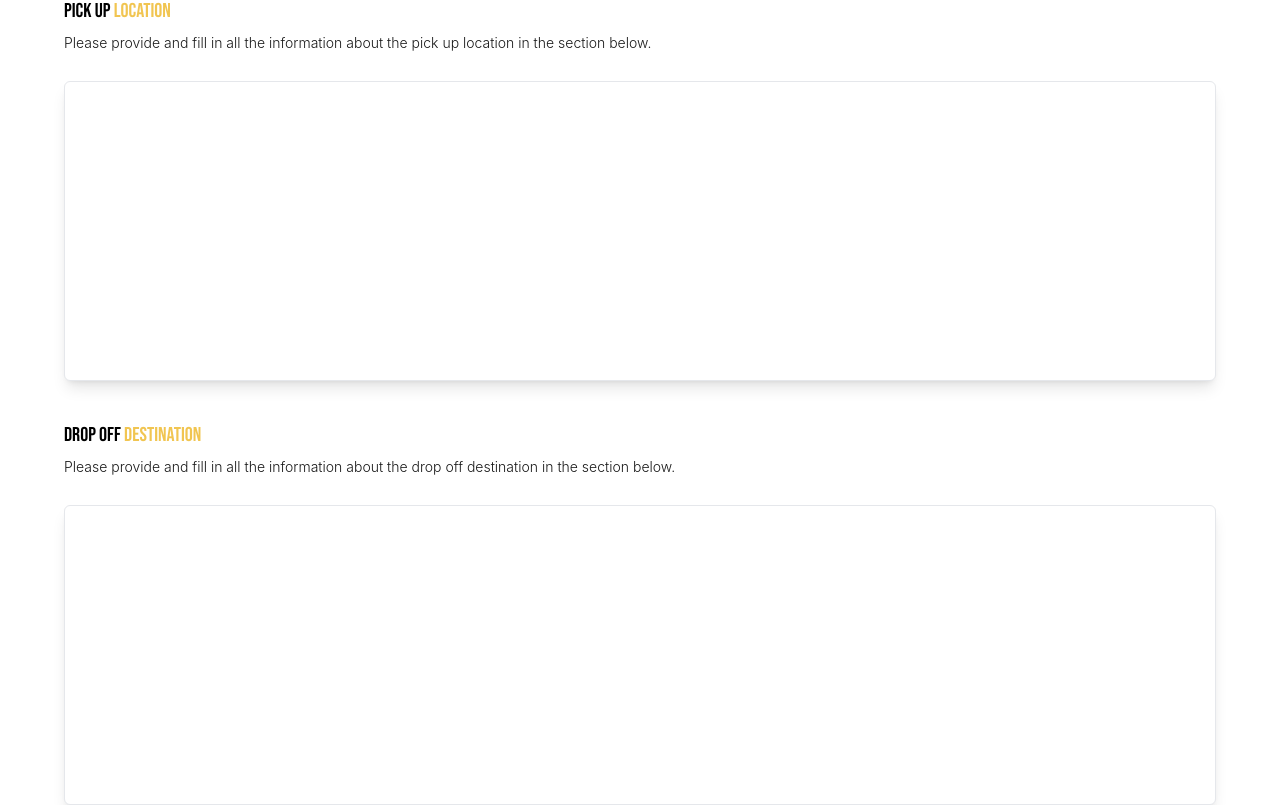
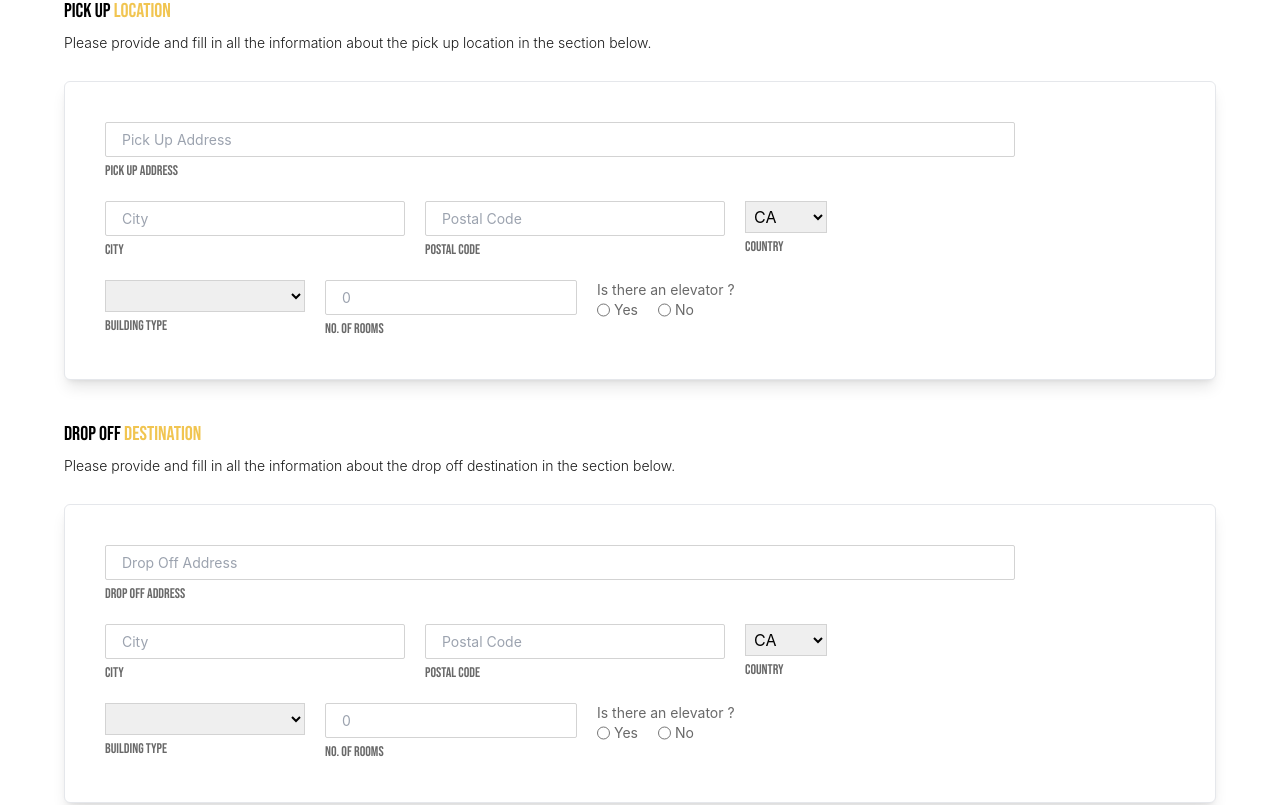
Before and after one commit to nic5694/MovingExpress, a React (Create React App) app in the folder frontend/: page /ShipmentQuote in a window 1280 px wide. Shown: the part 820-1625 px from the top of the page. Built offline with nearby package versions, Linux system fonts and the light colour scheme; a web font is replaced by a local one.

Commit message:
finished shipment quote page (is responsive) + did not set up sign up and login page because waiting for auth0 + still need to add E2E testing

```diff
--- a/frontend/src/Pages/ShipmentQuotePage.tsx
+++ b/frontend/src/Pages/ShipmentQuotePage.tsx
@@ -54,7 +54,7 @@ function ShipmentQuotePage() {
                     </div>
 
                     <div className='flex flex-col gap-1'>
-                      <input type="text" className='border border-[lightgray] text-sm  h-[35px] px-4 rounded-sm py-1' placeholder='Phone number'/>
+                      <input type="text" className='border border-[lightgray] text-sm  h-[35px] px-4 rounded-sm py-1' placeholder='Phone Number'/>
                       <label style={{fontFamily : "Bebas Neue, cursive"}} className='text-[#696969] text-sm'>Phone Number</label>
                     </div>
 
@@ -78,12 +78,12 @@ function ShipmentQuotePage() {
                         </label>
 
                         <label className='flex gap-1'>
-                          <input type="radio" name="contact" value="email"/>
+                          <input type="radio" name="contact" value="phonenumber"/>
                           <span>Phone Number</span>
                         </label>
 
                         <label className='flex gap-1'>
-                          <input type="radio" name="contact" value="email"/>
+                          <input type="radio" name="contact" value="both"/>
                           <span>Both</span>
                         </label>
 
@@ -109,9 +109,78 @@ function ShipmentQuotePage() {
                 Please provide and fill in all the information about the pick up location in the section below.
               </div>
 
-              <div className='bg-white h-[300px] shadow-lg border rounded-md'>
+              <div className='bg-white shadow-lg border rounded-md flex flex-col gap-5 px-10 py-10'>
+
+                <div className='flex flex-col gap-1'>
+                  <input type="text" className='border border-[lightgray] text-sm  h-[35px] px-4 rounded-sm py-1 w-[85%]' placeholder='Pick Up Address'/>
+                  <label style={{fontFamily : "Bebas Neue, cursive"}} className='text-[#696969] text-sm'>Pick up address</label>
+                </div>
+
+                <div className="flex gap-5 flex-wrap">
+                  <div className='flex flex-col gap-1'>
+                    <input type="text" className='border border-[lightgray] text-sm  h-[35px] px-4 rounded-sm py-1 w-[300px]' placeholder='City'/>
+                    <label style={{fontFamily : "Bebas Neue, cursive"}} className='text-[#696969] text-sm'>city</label>
+                  </div>
+
+                  <div className='flex flex-col gap-1'>
+                    <input type="text" className='border border-[lightgray] text-sm  h-[35px] px-4 rounded-sm py-1 w-[300px]' placeholder='Postal Code'/>
+                    <label style={{fontFamily : "Bebas Neue, cursive"}} className='text-[#696969] text-sm'>Postal Code</label>
+                  </div>
+
+                  <div className='flex flex-col gap-1'>
+                    <select className='border border-[lightgray] py-1 px-1'>
+                      <optgroup>
+                        <option value="CA">CA</option>
+                        <option value="USA">USA</option>
+                      </optgroup>
+                    </select>
+                    <label style={{fontFamily : "Bebas Neue, cursive"}} className='text-[#696969] text-sm'>Country</label>
+                  </div>
+                </div>
+
+                <div className="flex gap-5 flex-wrap">
+                  <div className='flex flex-col gap-1'>
+                    <select className='border border-[lightgray] py-1 px-1 w-[200px]'>
+                      <optgroup>
+                        <option value="null"></option>
+                        <option value="house">House</option>
+                        <option value="villa">Villa</option>
+                        <option value="condo">Condo</option>
+                        <option value="Appartment">Appartment</option>
+                      </optgroup>
+                    </select>
+                    <label style={{fontFamily : "Bebas Neue, cursive"}} className='text-[#696969] text-sm'>building type</label>
+                  </div>
+
+                  <div className='flex flex-col gap-1'>
+                    <input type="number" className='border border-[lightgray] text-sm  h-[35px] px-4 rounded-sm py-1' placeholder='0'/>
+                    <label style={{fontFamily : "Bebas Neue, cursive"}} className='text-[#696969] text-sm'>No. of rooms</label>
+                  </div>
+
+                  <div className='text-[#696969] text-sm'>
+                      <div>Is there an elevator ?</div>
+
+                      <div className='flex gap-5'>
+
+                        <label className='flex gap-1'>
+                          <input type="radio" name="elevatorP" value="yes"/>
+                          <span>Yes</span>
+                        </label>
+
+                        <label className='flex gap-1'>
+                          <input type="radio" name="elevatorP" value="no"/>
+                          <span>No</span>
+                        </label>
+
+                      </div>
+
+                    </div>
+
+
+                </div>
 
               </div>
+
 
             </div>
 
@@ -123,8 +192,75 @@ function ShipmentQuotePage() {
                 Please provide and fill in all the information about the drop off destination in the section below.
               </div>
 
-              <div className='bg-white h-[300px] shadow-lg border rounded-md'>
+              <div className='bg-white shadow-lg border rounded-md flex flex-col gap-5 px-10 py-10'>
 
+                <div className='flex flex-col gap-1'>
+                  <input type="text" className='border border-[lightgray] text-sm  h-[35px] px-4 rounded-sm py-1 w-[85%]' placeholder='Drop Off Address'/>
+                  <label style={{fontFamily : "Bebas Neue, cursive"}} className='text-[#696969] text-sm'>Drop Off address</label>
+                </div>
+
+                <div className="flex gap-5 flex-wrap">
+                  <div className='flex flex-col gap-1'>
+                    <input type="text" className='border border-[lightgray] text-sm  h-[35px] px-4 rounded-sm py-1 w-[300px]' placeholder='City'/>
+                    <label style={{fontFamily : "Bebas Neue, cursive"}} className='text-[#696969] text-sm'>city</label>
+                  </div>
+
+                  <div className='flex flex-col gap-1'>
+                    <input type="text" className='border border-[lightgray] text-sm  h-[35px] px-4 rounded-sm py-1 w-[300px]' placeholder='Postal Code'/>
+                    <label style={{fontFamily : "Bebas Neue, cursive"}} className='text-[#696969] text-sm'>Postal Code</label>
+                  </div>
+
+                  <div className='flex flex-col gap-1'>
+                    <select className='border border-[lightgray] py-1 px-1'>
+                      <optgroup>
+                        <option value="CA">CA</option>
+                        <option value="USA">USA</option>
+                      </optgroup>
+                    </select>
+                    <label style={{fontFamily : "Bebas Neue, cursive"}} className='text-[#696969] text-sm'>Country</label>
+                  </div>
+                </div>
+
+                <div className="flex gap-5 flex-wrap">
+                  <div className='flex flex-col gap-1'>
+                    <select className='border border-[lightgray] py-1 px-1 w-[200px]'>
+                      <optgroup>
+                        <option value="null"></option>
+                        <option value="house">House</option>
+                        <option value="villa">Villa</option>
+                        <option value="condo">Condo</option>
+                        <option value="Appartment">Appartment</option>
+                      </optgroup>
+                    </select>
+                    <label style={{fontFamily : "Bebas Neue, cursive"}} className='text-[#696969] text-sm'>building type</label>
+                  </div>
+
+                  <div className='flex flex-col gap-1'>
+                    <input type="number" className='border border-[lightgray] text-sm  h-[35px] px-4 rounded-sm py-1' placeholder='0'/>
+                    <label style={{fontFamily : "Bebas Neue, cursive"}} className='text-[#696969] text-sm'>No. of rooms</label>
+                  </div>
+
+                  <div className='text-[#696969] text-sm'>
+                    <div>Is there an elevator ?</div>
+
+                    <div className='flex gap-5'>
+
+                      <label className='flex gap-1'>
+                        <input type="radio" name="elevatorD" value="yes"/>
+                        <span>Yes</span>
+                      </label>
+
+                      <label className='flex gap-1'>
+                        <input type="radio" name="elevatorD" value="no"/>
+                        <span>No</span>
+                      </label>
+
+                    </div>
+
+                  </div>
+
+
+                </div>
               </div>
 
             </div>
```
